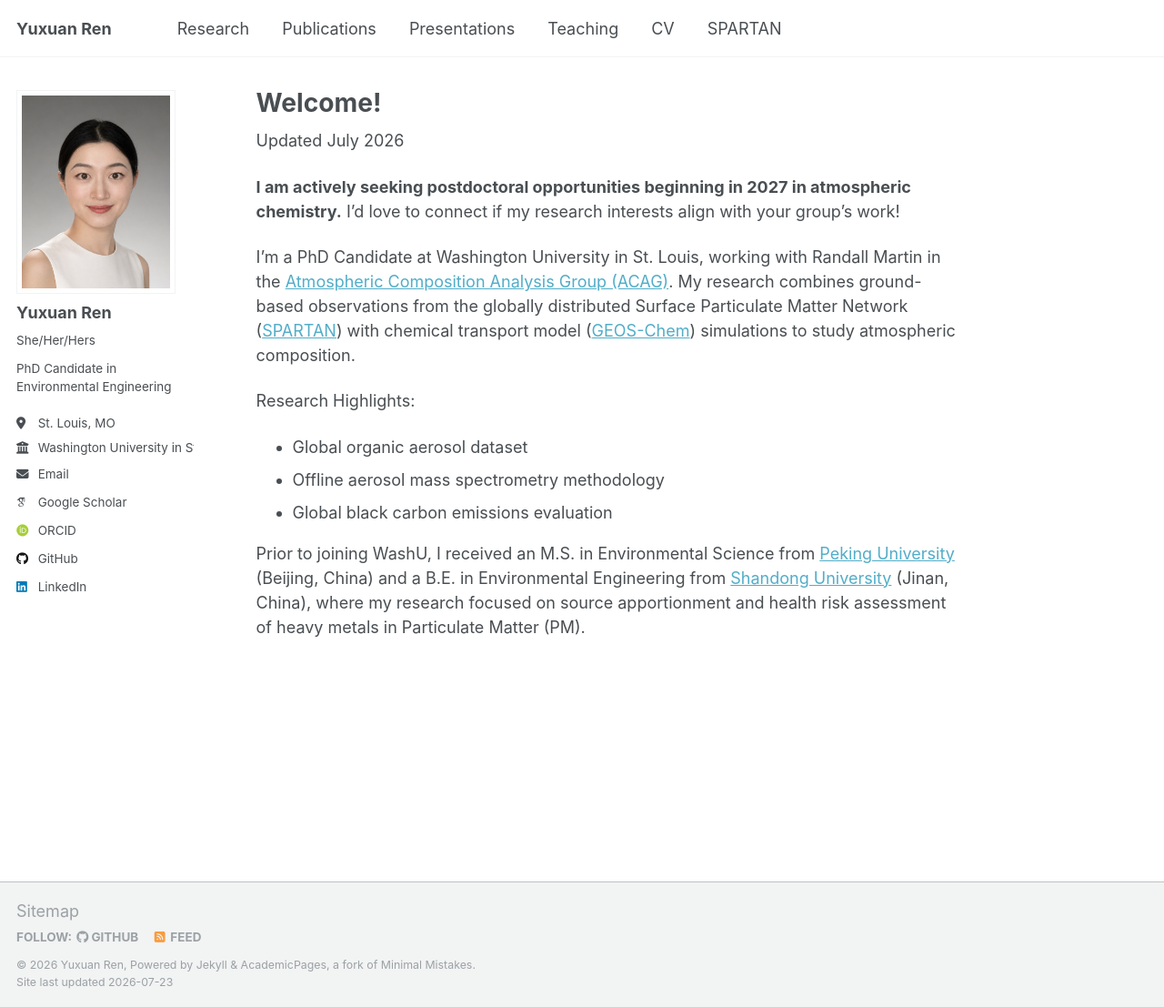
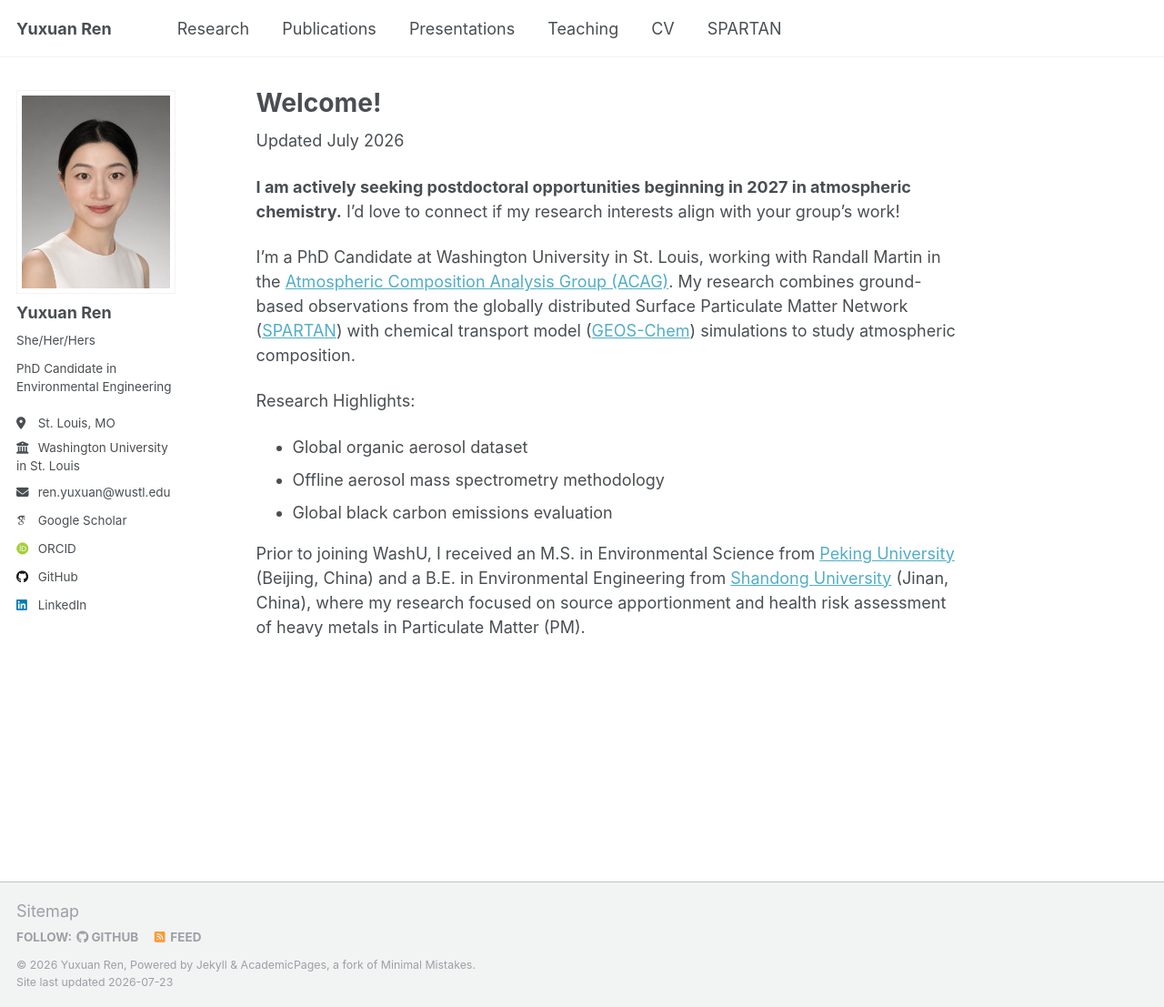
Before and after one commit to yuxuanren1/yuxuanren1.github.io, a Jekyll site: the page built from _pages/about.md, in a window 1280 px wide and 1107 px high. Shown: the whole window at 91% size. Built offline with Jekyll 4.4.1, drawn with Linux system fonts in a browser that asks for light colours; some web fonts are replaced.

Commit message:
Force line breaks in sidebar bio/employer, show email address directly
Manually break "PhD Candidate in / Environmental Engineering" and
"Washington University / in St. Louis" at specific points instead of
relying on browser wrap. Email link now shows the address itself
instead of the word "Email".

Co-Authored-By: Claude Sonnet 5 <noreply@anthropic.com>

```diff
--- a/_config.yml
+++ b/_config.yml
@@ -25,9 +25,9 @@ author:
   avatar           : "profile.png"
   name             : "Yuxuan Ren"
   pronouns         : "She/Her/Hers"
-  bio              : "PhD Candidate in Environmental Engineering"
+  bio              : "PhD Candidate in<br>Environmental Engineering"
   location         : "St. Louis, MO"
-  employer         : "Washington University in St. Louis"
+  employer         : "Washington University<br>in St. Louis"
   uri              : # URL
   email            : "ren.yuxuan@wustl.edu"
 
--- a/_includes/author-profile.html
+++ b/_includes/author-profile.html
@@ -34,7 +34,7 @@
         <li><a href="{{ author.uri }}"><i class="fas fa-fw fa-link icon-pad-right" aria-hidden="true"></i>{{ site.data.ui-text[site.locale].website_label | default: "Website" }}</a></li>
       {% endif %}
       {% if author.email %}
-        <li><a href="mailto:{{ author.email }}"><i class="fas fa-fw fa-envelope icon-pad-right" aria-hidden="true"></i>{{ site.data.ui-text[site.locale].email_label | default: "Email" }}</a></li>
+        <li><a href="mailto:{{ author.email }}"><i class="fas fa-fw fa-envelope icon-pad-right" aria-hidden="true"></i>{{ author.email }}</a></li>
       {% endif %}
 
       <!-- Font Awesome and Academicons icons / Academic websites -->
```
